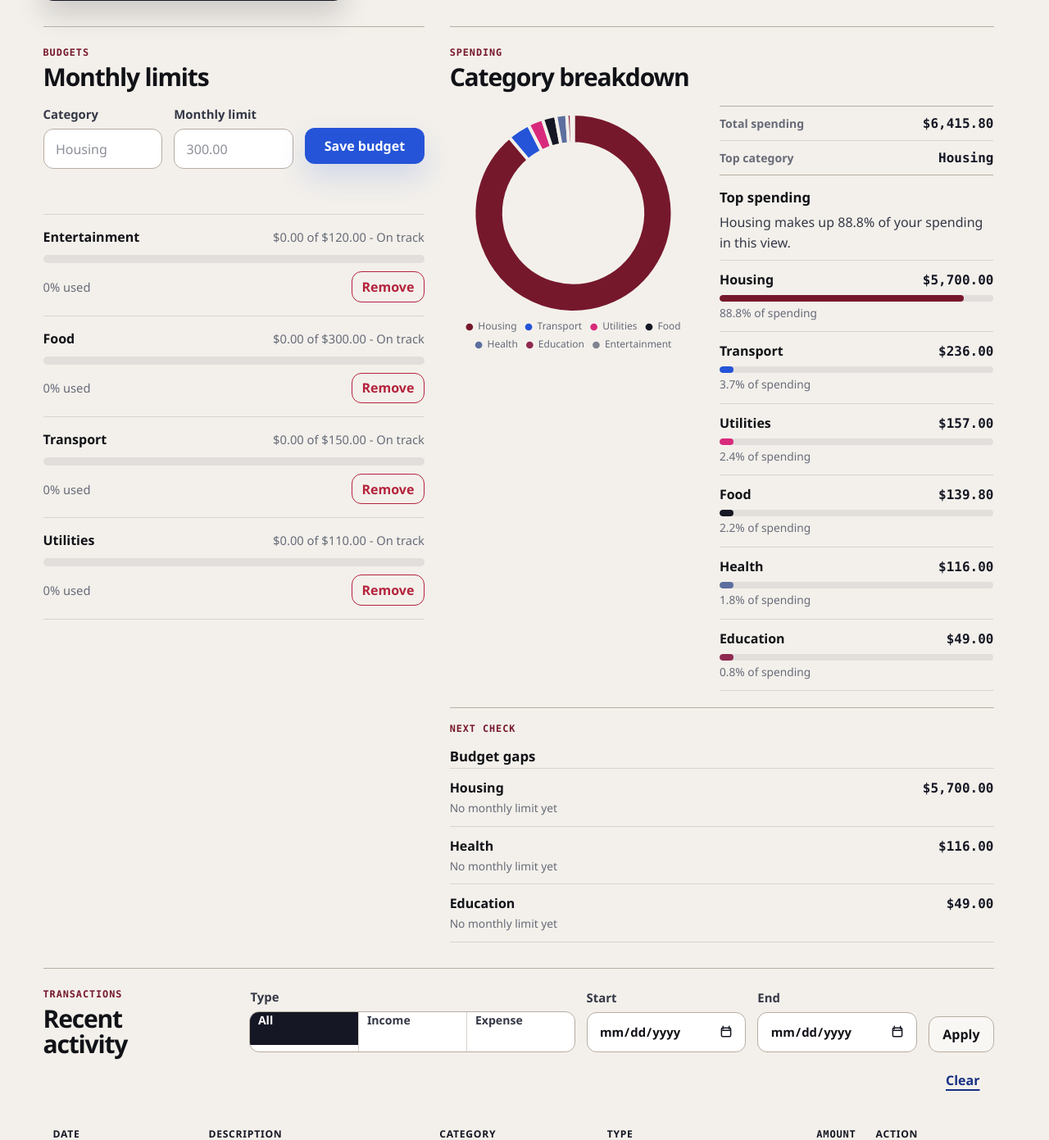
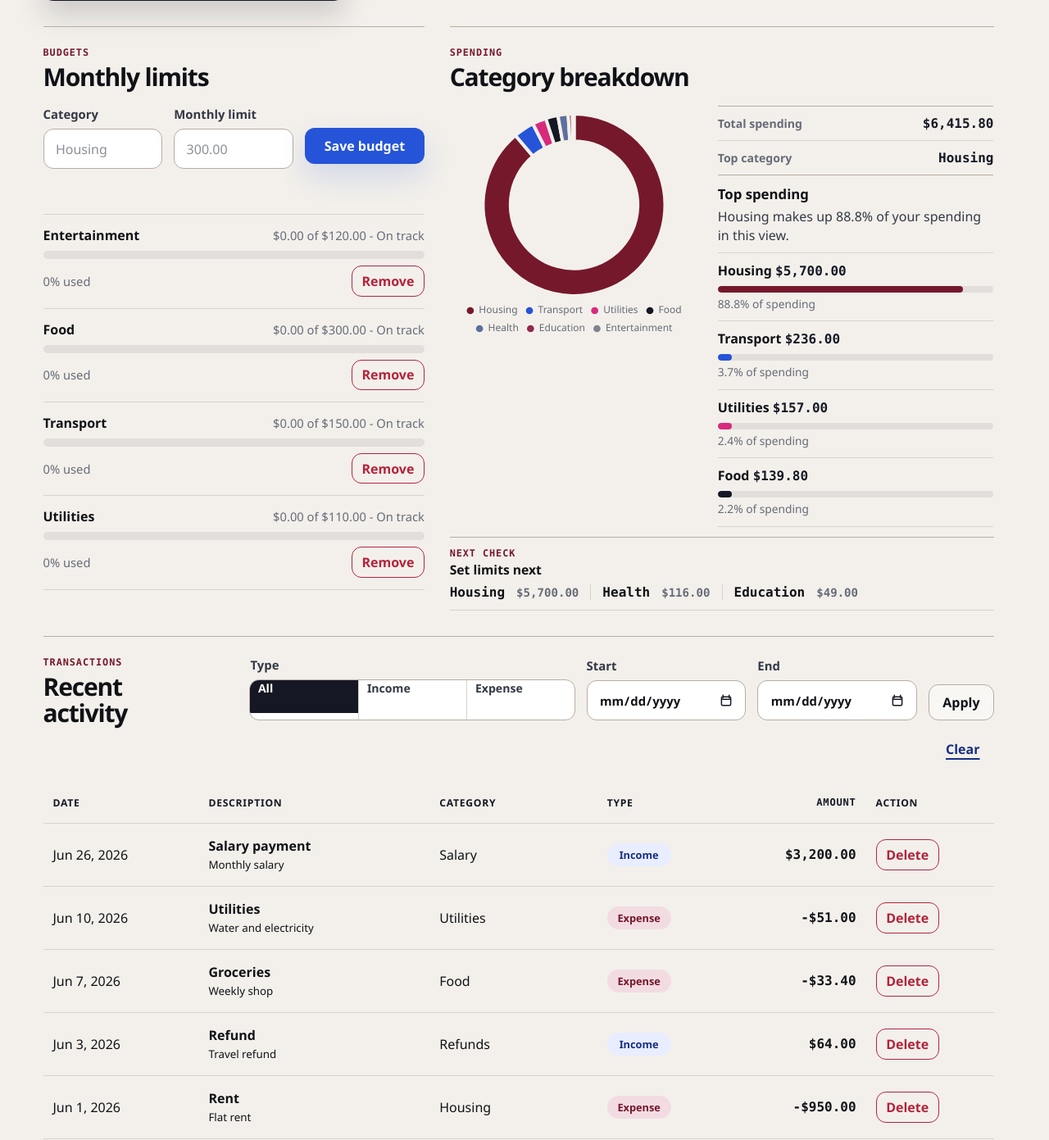
Before and after one commit to furqanfsl/Finance-Tracker, a Flask app: page /dashboard in a window 1280 px wide. Shown: the part 1649-3040 px from the top of the page at 82% size. Run offline with Flask 3, Linux system fonts and the light colour scheme; data comes from the database, SQL or seed files in the repository.

Commit message:
Tighten dashboard insight layout

```diff
--- a/personal_finance_tracker/static/css/styles.css
+++ b/personal_finance_tracker/static/css/styles.css
@@ -732,16 +732,16 @@ textarea:hover {
 .category-content {
   display: grid;
   grid-template-columns: minmax(230px, 0.9fr) minmax(245px, 1fr);
-  gap: clamp(1rem, 2.2vw, 1.9rem);
+  gap: clamp(0.9rem, 1.9vw, 1.5rem);
   align-items: start;
 }
 
 .category-panel .chart-wrap-small {
-  min-height: 300px;
+  min-height: 280px;
 }
 
 .category-panel .chart-wrap-small canvas {
-  height: 300px !important;
+  height: 280px !important;
 }
 
 .category-insights {
@@ -793,13 +793,13 @@ textarea:hover {
 
 .category-insights h3,
 .category-gap-panel h3 {
-  margin: 16px 0 0;
+  margin: 12px 0 0;
 }
 
 .category-insights > p {
-  margin: 8px 0 4px;
+  margin: 6px 0 2px;
   color: var(--color-ink-soft);
-  line-height: 1.55;
+  line-height: 1.45;
 }
 
 .category-insight-list {
@@ -808,7 +808,7 @@ textarea:hover {
 }
 
 .category-insight-row {
-  padding: 12px 0 13px;
+  padding: 10px 0 11px;
   border-top: 1px solid var(--color-line);
 }
 
@@ -818,9 +818,7 @@ textarea:hover {
 
 .category-insight-main,
 .category-gap-row {
-  display: flex;
   align-items: baseline;
-  justify-content: space-between;
   gap: 14px;
 }
 
@@ -857,22 +855,47 @@ textarea:hover {
 }
 
 .category-gap-panel {
-  margin-top: 20px;
-  padding-top: 18px;
+  margin-top: 12px;
+  padding: 12px 0;
   border-top: 1px solid var(--color-line-strong);
+  border-bottom: 1px solid var(--color-line);
 }
 
 .category-gap-heading {
-  margin-bottom: 4px;
+  display: grid;
+  gap: 4px;
+  margin-bottom: 8px;
+}
+
+.category-gap-heading h3 {
+  margin: 0;
+  font-size: 0.98rem;
+}
+
+.category-gap-strip {
+  display: flex;
+  flex-wrap: wrap;
+  gap: 8px 14px;
 }
 
 .category-gap-row {
-  padding: 12px 0;
-  border-top: 1px solid var(--color-line);
+  display: inline-flex;
+  padding-right: 14px;
+  border-right: 1px solid var(--color-line);
 }
 
 .category-gap-row:last-child {
-  border-bottom: 1px solid var(--color-line);
+  padding-right: 0;
+  border-right: 0;
+}
+
+.category-gap-row em {
+  color: var(--color-muted);
+  font-family: var(--font-mono);
+  font-size: 0.88rem;
+  font-style: normal;
+  font-variant-numeric: tabular-nums;
+  font-weight: 750;
 }
 
 .budget-form {
@@ -891,7 +914,7 @@ textarea:hover {
 }
 
 .budget-item {
-  padding: 16px 0;
+  padding: 14px 0;
   border-top: 1px solid var(--color-line);
 }
 
@@ -902,7 +925,7 @@ textarea:hover {
 .budget-row {
   align-items: baseline;
   justify-content: space-between;
-  margin-bottom: 11px;
+  margin-bottom: 8px;
 }
 
 .budget-name {
@@ -921,7 +944,7 @@ textarea:hover {
   align-items: center;
   justify-content: space-between;
   gap: 12px;
-  margin-top: 10px;
+  margin-top: 8px;
 }
 
 .progress-track {
@@ -1306,6 +1329,23 @@ tbody tr:last-child td {
     height: 270px !important;
   }
 
+  .category-gap-strip {
+    display: grid;
+    gap: 0;
+  }
+
+  .category-gap-row {
+    justify-content: space-between;
+    gap: 12px;
+    padding: 8px 0;
+    border-top: 1px solid var(--color-line);
+    border-right: 0;
+  }
+
+  .category-gap-row:last-child {
+    padding-right: 0;
+  }
+
   .table-wrap {
     max-height: 820px;
     overflow: auto;
--- a/personal_finance_tracker/static/js/app.js
+++ b/personal_finance_tracker/static/js/app.js
@@ -308,14 +308,14 @@ function renderCategoryInsights(categories, budgets = []) {
     selectors.categoryBudgetGaps.innerHTML = `
       <div class="category-gap-heading">
         <p class="section-kicker">Next check</p>
-        <h3>Budget gaps</h3>
+        <h3>Set limits next</h3>
       </div>
       <p class="empty-state">Budget gaps will appear after you add expenses.</p>`;
     return;
   }
 
   selectors.categoryInsightsList.innerHTML = sortedCategories
-    .slice(0, 6)
+    .slice(0, 4)
     .map((item, index) => {
       const amount = Number(item.amount || 0);
       const share = total > 0 ? amount / total : 0;
@@ -344,22 +344,19 @@ function renderCategoryInsights(categories, budgets = []) {
   selectors.categoryBudgetGaps.innerHTML = `
     <div class="category-gap-heading">
       <p class="section-kicker">Next check</p>
-      <h3>Budget gaps</h3>
+      <h3>Set limits next</h3>
     </div>
     ${
       unbudgeted.length
-        ? unbudgeted
+        ? `<div class="category-gap-strip">${unbudgeted
             .map(
               (item) => `
-        <div class="category-gap-row">
-          <span>
-            <strong>${escapeHtml(item.category)}</strong>
-            <small>No monthly limit yet</small>
-          </span>
-          <strong>${money(item.amount)}</strong>
-        </div>`,
+        <span class="category-gap-row">
+          <strong>${escapeHtml(item.category)}</strong>
+          <em>${money(item.amount)}</em>
+        </span>`,
             )
-            .join("")
+            .join("")}</div>`
         : `<p class="empty-state">Every spending category currently has a monthly limit.</p>`
     }`;
 }
```
